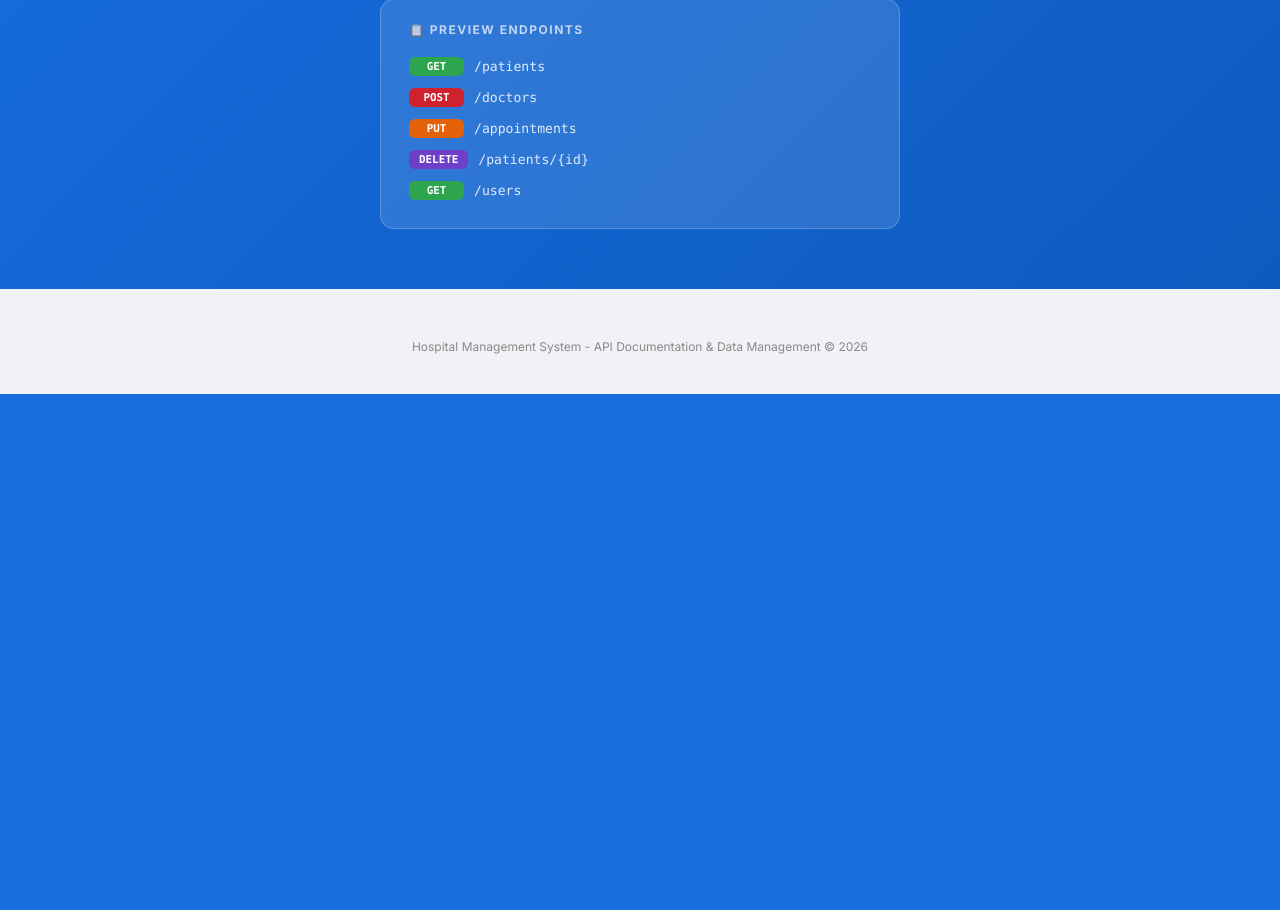
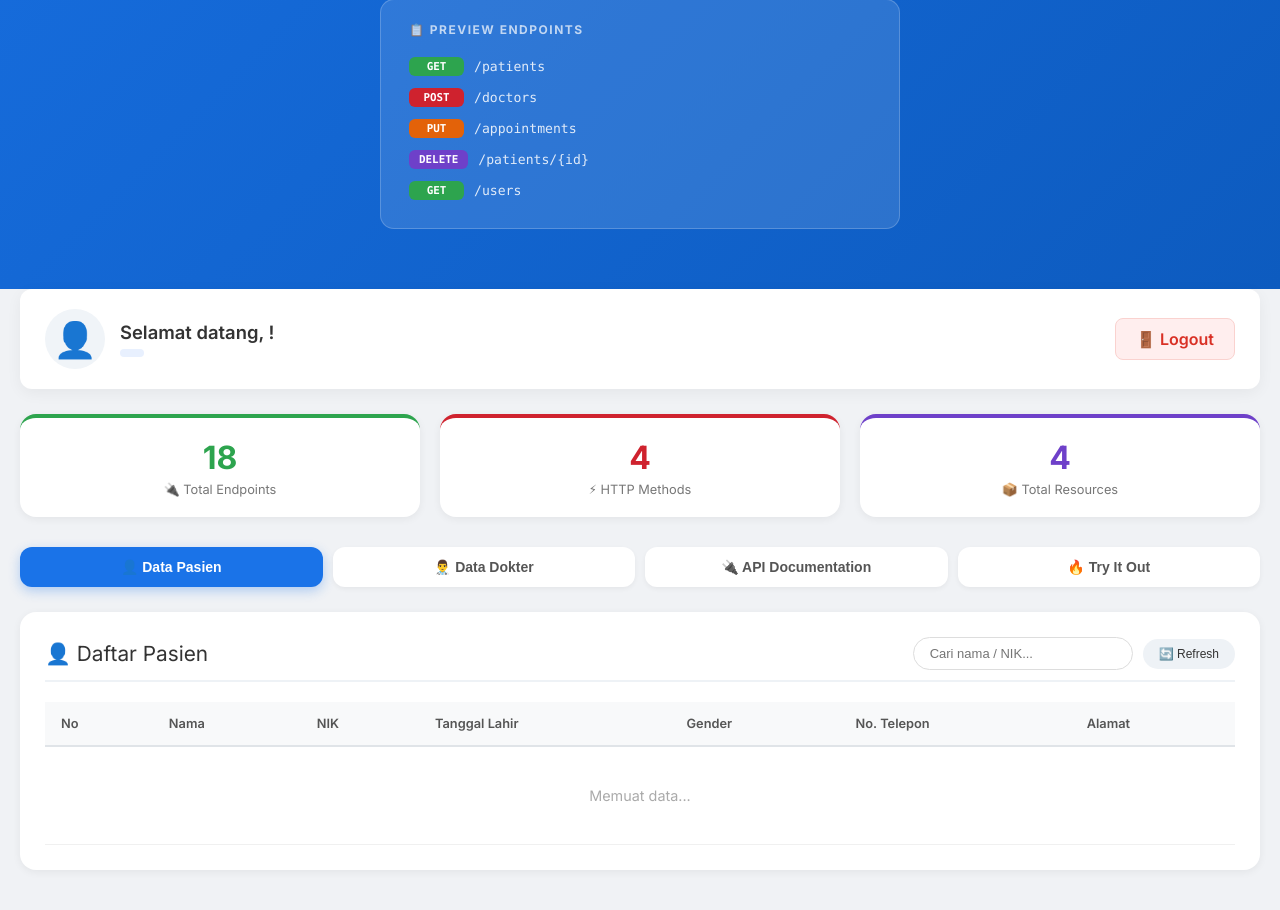
Before and after one commit to VANIAULAYYA/UTS-Pemrograman-API, a PHP site: page /hospital_api/ in a window 1280 px wide. Shown: the part 794-1704 px from the top of the page. Before the commit the page ends 1188 px from the top, so only its background shows below. Run offline with PHP 8.4, Linux system fonts and the light colour scheme.

Commit message:
Add files via upload

```diff
--- a/app.js
+++ b/app.js
@@ -127,6 +127,16 @@ function checkLoginStatus() {
             userRoleDisplay.textContent = role === 'doctor' ? '👨‍⚕️ Dokter' : (role === 'admin' ? '🛡️ Admin' : '📋 Staff');
         }
 
+        // ✅ TAMBAHKAN INI - Render stats sesuai tab yang aktif
+        const activeTab = document.querySelector('.tab-content.active')?.id;
+        if (activeTab === 'tab-patients') {
+            renderStats('patients');
+        } else if (activeTab === 'tab-doctors') {
+            renderStats('doctors');
+        } else {
+            renderStats('api'); // default untuk API Documentation / Try It Out
+        }
+
         loadPatients();
     } else {
         if (landingPage) landingPage.style.display = 'flex';
@@ -164,17 +174,45 @@ function renderStats(tabName) {
     if (!statsContainer) return;
 
     if (tabName === 'patients') {
-        statsContainer.innerHTML = `<div class="stats"><div class="stat-card patients"><h2 id="total-patients">-</h2><p>👤 Total Pasien</p></div></div>`;
-        loadPatients();
-    } else if (tabName === 'doctors') {
-        statsContainer.innerHTML = `<div class="stats"><div class="stat-card doctors"><h2 id="total-doctors">-</h2><p>👨‍⚕️ Total Dokter</p></div></div>`;
-        loadDoctors();
-    } else {
-        loadApiStats();
+        statsContainer.innerHTML = `
+            <div class="stats">
+                <div class="stat-card patients">
+                    <h2 id="total-patients">-</h2>
+                    <p>👤 Total Pasien</p>
+                </div>
+            </div>
+        `;
+    }
+    else if (tabName === 'doctors') {
+        statsContainer.innerHTML = `
+            <div class="stats">
+                <div class="stat-card doctors">
+                    <h2 id="total-doctors">-</h2>
+                    <p>👨‍⚕️ Total Dokter</p>
+                </div>
+            </div>
+        `;
+    }
+    else {
+        statsContainer.innerHTML = `
+            <div class="stats">
+                <div class="stat-card endpoints">
+                    <h2>18</h2>
+                    <p>🔌 Total Endpoints</p>
+                </div>
+                <div class="stat-card methods">
+                    <h2>4</h2>
+                    <p>⚡ HTTP Methods</p>
+                </div>
+                <div class="stat-card resources">
+                    <h2>4</h2>
+                    <p>📦 Total Resources</p>
+                </div>
+            </div>
+        `;
     }
 }
 
-// ============= TAB NAVIGATION =============
 function showTab(tabName) {
     document.querySelectorAll('.tab-content').forEach(tab => tab.classList.remove('active'));
     document.querySelectorAll('.tab-btn').forEach(btn => btn.classList.remove('active'));
@@ -182,14 +220,15 @@ function showTab(tabName) {
     document.getElementById(`tab-${tabName}`).classList.add('active');
     event.target.classList.add('active');
 
-    // 🔥 TAMBAHKAN INI - Panggil fungsi sesuai tab yang aktif
+    // ✅ Panggil renderStats dulu (biar stats card langsung muncul)
+    renderStats(tabName);
+
+    // Kemudian load data
     if (tabName === 'patients') {
         loadPatients();
     } else if (tabName === 'doctors') {
         loadDoctors();
     }
-
-    renderStats(tabName);
 }
 
 // ============= TRY IT OUT FUNCTIONS =============
--- a/index.php
+++ b/index.php
@@ -96,8 +96,6 @@
     <!-- OLD landing page (hidden, kept for backward compatibility) -->
     <div id="landing-page" style="display:none;"></div>
 
-    <!-- Stats Container yang akan berubah per tab -->
-    <div id="dashboard-container" style="display: none;">
 
        <!-- User Profile Header terpisah dari Navbar -->
 <div class="user-dashboard-header" id="userDashboardHeader">
@@ -177,6 +175,24 @@
         <!-- Tombol Tutup -->
         <div style="margin-top: 25px; text-align: center;">
             <button onclick="closeProfileModal()" class="btn-close-modal">Tutup</button>
+        </div>
+    </div>
+</div>
+
+<!-- Stats Container yang akan berubah per tab -->
+    <div id="stats-container">
+    <div class="stats">
+        <div class="stat-card endpoints">
+            <h2>18</h2>
+            <p>🔌 Total Endpoints</p>
+        </div>
+        <div class="stat-card methods">
+            <h2>4</h2>
+            <p>⚡ HTTP Methods</p>
+        </div>
+        <div class="stat-card resources">
+            <h2>4</h2>
+            <p>📦 Total Resources</p>
         </div>
     </div>
 </div>
```
